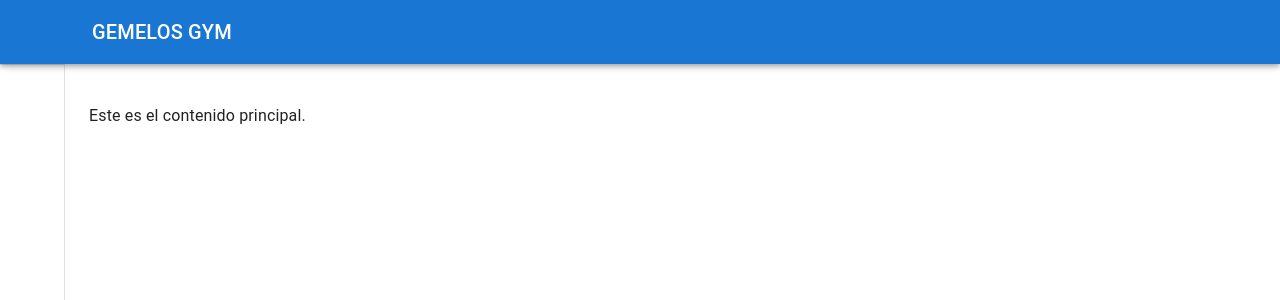
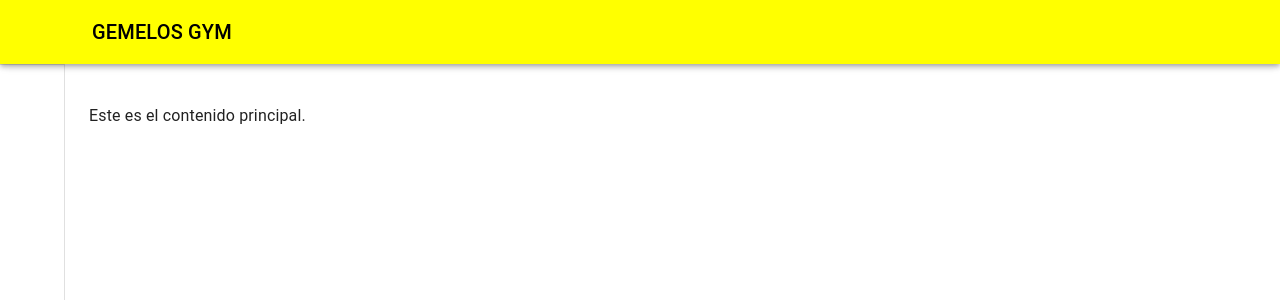
Before and after one commit to SilkenBread/gms-frontend, a React (Vite) app in the folder gms-frontend/: page /admin in a window 1280 px wide. Shown: the top 300 px of the page. Built offline with nearby package versions, Linux system fonts and the light colour scheme; some icons are missing.

Commit message:
integration of corporate colors

```diff
--- a/gms-frontend/src/Components/SideBar.jsx
+++ b/gms-frontend/src/Components/SideBar.jsx
@@ -87,7 +87,7 @@ export default function ReusableDrawer({ title, icon, drawerItems = [], children
     return (
         <Box sx={{ display: 'flex' }}>
             <CssBaseline />
-            <AppBar position="fixed" open={open}>
+            <AppBar position="fixed" open={open} sx={{color: 'black', background: 'yellow'}}>
                 <Toolbar>
                     <IconButton
                         color="inherit"
--- a/gms-frontend/src/Pages/LoginPage.jsx
+++ b/gms-frontend/src/Pages/LoginPage.jsx
@@ -120,7 +120,7 @@ const LoginPage = () => {
                             variant="contained"
                             sx={{
                                 mt: 3,
-                                backgroundColor: '#000',
+                                backgroundColor: '#ffd303',
                                 color: '#fff',
                                 borderRadius: '50px',
                                 '&:hover': {
```
